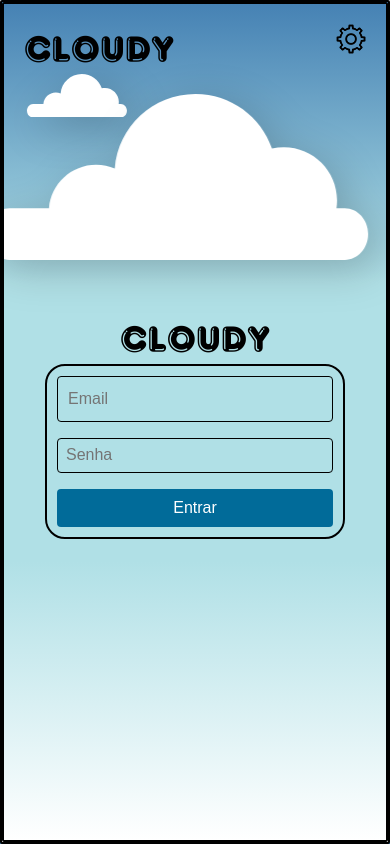
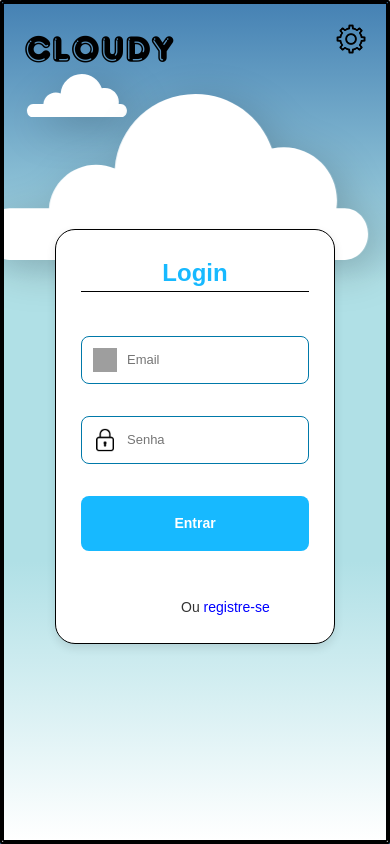
Before and after one commit to Igorrst/Cloudy, a React (Vite) app: page /login in a window 390 px wide. Built offline with nearby package versions, Linux system fonts and the light colour scheme; grey boxes are pictures that could not be loaded.

Commit message:
styling and making the login page responsive

```diff
--- a/src/pages/Login/index.tsx
+++ b/src/pages/Login/index.tsx
@@ -1,19 +1,29 @@
 import { useState } from 'react';
+import {
+  LoginContainer,
+  HeaderContainer,
+  FormContainer,
+  InputWrapper,
+  InputField,
+  ErrorMessage,
+  ButtonWrapper,
+} from './styles';
 import Configurations from '../../components/Configurations';
-import {
-  LogoImage,
-  LoginContainer,
-  FormContainer,
-  InputField,
-  LoginButton,
-} from './styles';
-import CloudyLogo from '../../assets/logo.png';
+import EmailIcon from '../../assets/email.png';
+import PasswordIcon from '../../assets/password.png';
+import PrimaryButton from '../../components/Buttons/PrimaryButton';
 import { loginUser } from '../../services/userService';
+import { Link } from 'react-router-dom';
 
 const Login = () => {
   const [formData, setFormData] = useState({
     email: '',
     password: '',
+  });
+
+  const [errors, setErrors] = useState({
+    email: false,
+    password: false,
   });
 
   const handleChange = (e: React.ChangeEvent<HTMLInputElement>) => {
@@ -22,14 +32,24 @@ const Login = () => {
       ...prevData,
       [name]: value,
     }));
+    setErrors((prevErrors) => ({ ...prevErrors, [name]: false }));
   };
 
-  const handleLogin = async (e: React.FormEvent) => {
+  const handleLogin = async (e: React.FormEvent<HTMLFormElement>) => {
     e.preventDefault();
+
+    const newErrors = {
+      email: !formData.email.trim(),
+      password: !formData.password.trim(),
+    };
+
+    setErrors(newErrors);
+
+    const hasErrors = Object.values(newErrors).some((error) => error);
+    if (hasErrors) return;
+
     try {
       const response = await loginUser(formData);
-
-      console.log('Dados retornados pela API:', response);
 
       const token = response;
 
@@ -40,7 +60,6 @@ const Login = () => {
         console.error('Token não encontrado');
       }
     } catch (error: any) {
-      console.error('Erro ao fazer login:', error);
       alert(
         error.response?.data?.message ||
         'Erro ao fazer login. Verifique suas credenciais.'
@@ -49,31 +68,50 @@ const Login = () => {
   };
 
   return (
-    <>
-      <Configurations />
-      <LoginContainer>
-        <LogoImage src={CloudyLogo} alt="Logo Cloudy" />
-        <FormContainer onSubmit={handleLogin}>
+    <LoginContainer>
+      <HeaderContainer />
+      <FormContainer onSubmit={handleLogin}>
+        <h2>Login</h2>
+        <InputWrapper>
+          <img src={EmailIcon} alt="Ícone de email" />
           <InputField
+            style={{ padding: '23px 0 23px 45px' }}
             type="email"
             name="email"
             placeholder="Email"
-            required
             value={formData.email}
             onChange={handleChange}
+            hasError={errors.email}
           />
+        </InputWrapper>
+        {errors.email && <ErrorMessage>O email é obrigatório.</ErrorMessage>}
+
+        <InputWrapper>
+          <img src={PasswordIcon} alt="Ícone de senha" />
           <InputField
+            style={{ padding: '23px 0 23px 45px' }}
             type="password"
             name="password"
             placeholder="Senha"
-            required
             value={formData.password}
             onChange={handleChange}
+            hasError={errors.password}
           />
-          <LoginButton type="submit">Entrar</LoginButton>
-        </FormContainer>
-      </LoginContainer>
-    </>
+        </InputWrapper>
+        {errors.password && <ErrorMessage>A senha é obrigatória.</ErrorMessage>}
+
+        <ButtonWrapper>
+          <PrimaryButton text="Entrar" type="submit" />
+        </ButtonWrapper>
+        <p style={{ marginLeft: '100px' }}>
+          Ou{' '}
+          <Link to="/register" style={{ textDecoration: 'none', color: 'blue' }}>
+            registre-se
+          </Link>
+        </p>
+      </FormContainer>
+      <Configurations />
+    </LoginContainer>
   );
 };
 
--- a/src/pages/Login/styles.ts
+++ b/src/pages/Login/styles.ts
@@ -1,9 +1,4 @@
 import styled from 'styled-components';
-
-export const LogoImage = styled.img`
-  width: 150px;
-  height: auto;
-`;
 
 export const LoginContainer = styled.div`
   display: flex;
@@ -11,35 +6,147 @@ export const LoginContainer = styled.div`
   align-items: center;
   justify-content: center;
   min-height: 100vh;
+  padding: 0 15px;
+
+  @media (max-width: 768px) {
+    padding: 0 20px;
+  }
+
+  @media (max-width: 480px) {
+    padding: 0 10px;
+  }
+`;
+
+export const HeaderContainer = styled.div`
+  margin-bottom: 20px;
+  display: flex;
+  justify-content: center;
+  align-items: center;
+
+  img {
+    width: 150px;
+    height: auto;
+
+    @media (max-width: 768px) {
+      width: 120px;
+    }
+
+    @media (max-width: 480px) {
+      width: 100px;
+    }
+  }
 `;
 
 export const FormContainer = styled.form`
   display: flex;
   flex-direction: column;
-  gap: 1rem;
-  width: 300px;
-  padding: 10px;
-  border: 2px solid black;
+  gap: 1.5rem;
+  width: 100%;
+  max-width: 380px;
+  padding: 40px;
+  border: 1px solid black;
   border-radius: 20px;
+  background-color: #ffffff;
+  box-shadow: 0px 4px 10px rgba(0, 0, 0, 0.1);
+
+  h2 {
+    font-size: 24px;
+    font-weight: bold;
+    text-align: center;
+    color: rgb(23, 185, 255);
+    margin-bottom: 20px;
+    border-bottom: 1px solid black;
+  }
+
+  @media (max-width: 768px) {
+    padding: 30px;
+    max-width: 350px;
+  }
+
+  @media (max-width: 480px) {
+    padding: 25px;
+    max-width: 280px;
+  }
+`;
+
+export const InputWrapper = styled.div`
+  position: relative;
+  display: flex;
+  align-items: center;
+  width: 100%;
+  height: 48px;
+  margin-bottom: 8px;
+
+  img {
+    position: absolute;
+    left: 12px;
+    width: 24px;
+    height: 24px;
+  }
 `;
 
 export const InputField = styled.input<{ hasError?: boolean }>`
-  padding: 10px;
-  border: 1px solid black;
-  border-radius: 4px;
+  flex: 1;
+  height: 100%;
+  border: 1px solid ${(props) => (props.hasError ? 'red' : '#0079a9')};
+  border-radius: 8px;
   font-size: 16px;
+  outline: none;
+  transition: border-color 0.3s ease;
+
+  &:focus {
+    border-color: ${(props) => (props.hasError ? 'darkred' : '#005f80')};
+  }
+
+  @media (max-width: 768px) {
+    font-size: 14px;
+  }
+
+  @media (max-width: 480px) {
+    font-size: 13px;
+    height: 40px;
+  }
 `;
 
-export const LoginButton = styled.button`
-  padding: 10px;
-  background-color: #016b99;
-  color: white;
-  border: none;
-  border-radius: 4px;
-  cursor: pointer;
-  font-size: 16px;
+export const ErrorMessage = styled.p`
+  color: red;
+  font-size: 0.85rem;
+  margin-top: -30px;
 
-  &:hover {
-    background-color: #014f73;
+  @media (max-width: 480px) {
+    font-size: 0.8rem;
   }
 `;
+
+export const ButtonWrapper = styled.div`
+  width: 100%;
+  max-width: 380px;
+  margin: 0 auto;
+  display: flex;
+  justify-content: center;
+
+  button {
+    padding: 10px 20px;
+    font-size: 16px;
+    font-weight: bold;
+    border-radius: 8px;
+    transition: transform 0.2s ease;
+    cursor: pointer;
+    width: 100%;
+
+    &:hover {
+      transform: translateY(-2px);
+      background-color: #006b8c;
+    }
+
+    @media (max-width: 768px) {
+      font-size: 14px;
+      padding: 8px 16px;
+    }
+
+    @media (max-width: 480px) {
+      font-size: 14px;
+      padding: 8px 15px;
+    }
+  }
+`;
```
